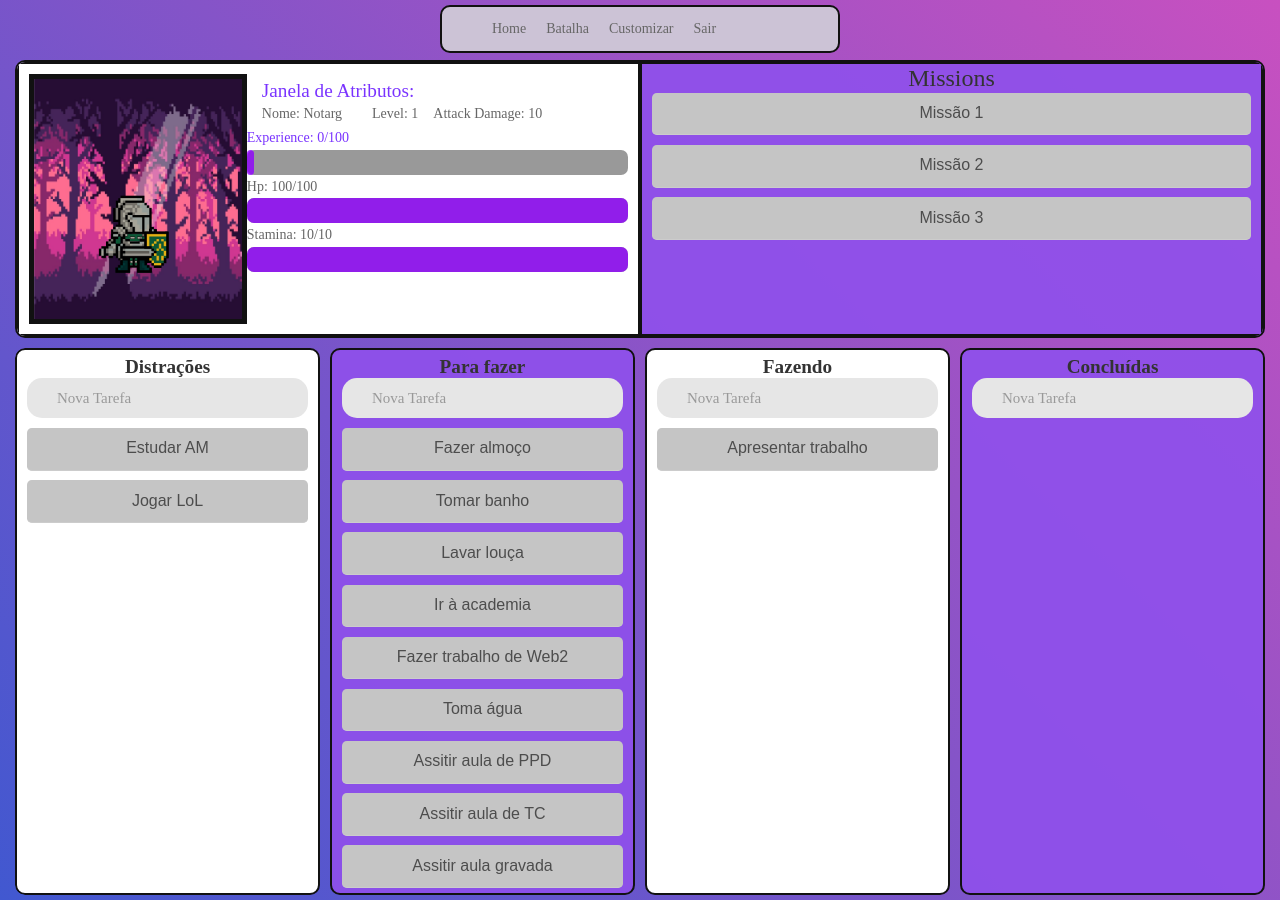
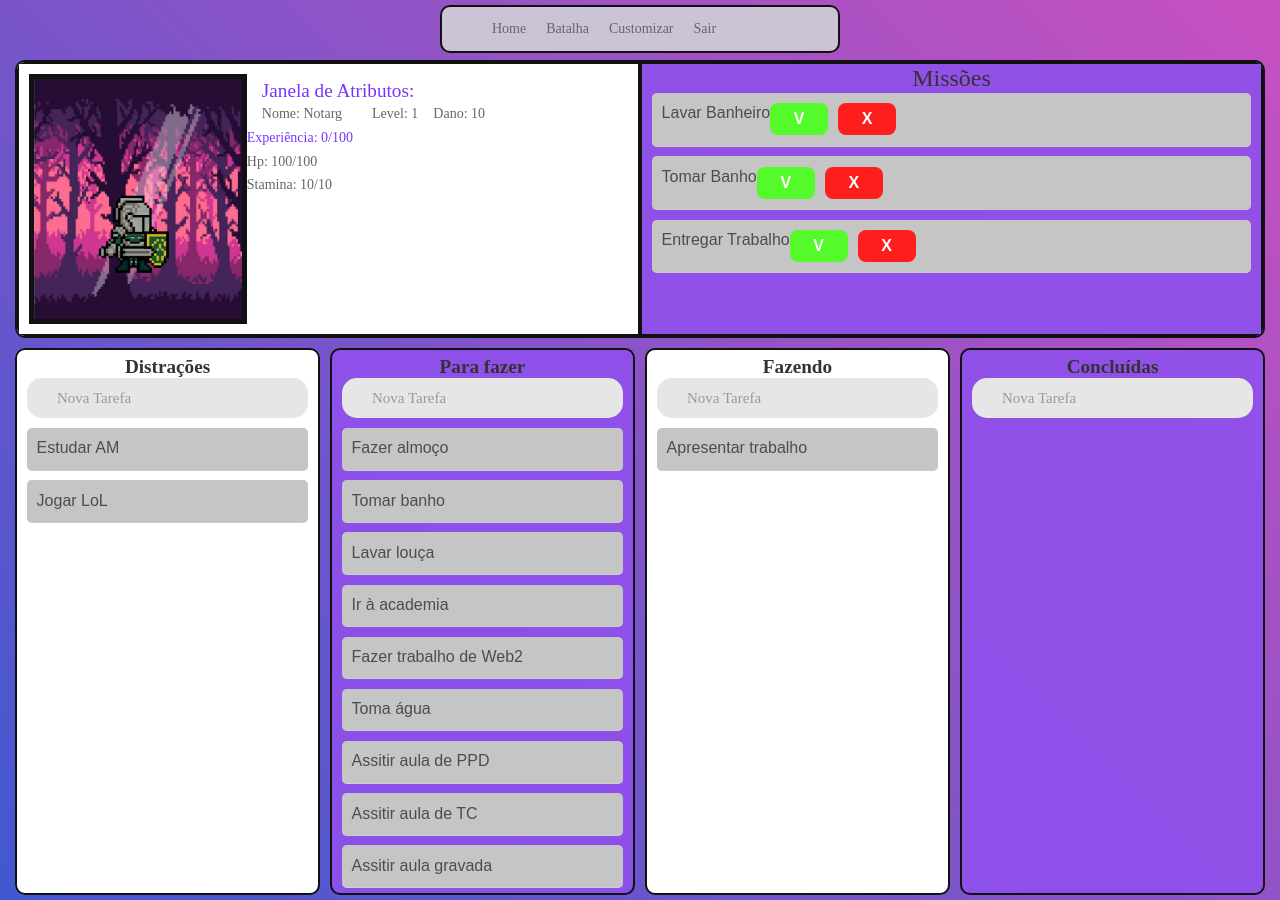
Before and after one commit to anaconrado/WEB2_projetoReact, a React (Create React App) app in the folder Frontend/: page /trelo in a window 1280 px wide. Built offline with nearby package versions, Linux system fonts and the light colour scheme.

Commit message:
Update Trelo

```diff
--- a/Frontend/package.json
+++ b/Frontend/package.json
@@ -7,6 +7,8 @@
     "@testing-library/react": "^13.4.0",
     "@testing-library/user-event": "^13.5.0",
     "react": "^18.2.0",
+    "react-dnd": "^16.0.1",
+    "react-dnd-html5-backend": "^16.0.1",
     "react-dom": "^18.2.0",
     "react-icons": "^5.0.1",
     "react-router-dom": "^6.22.0",
--- a/Frontend/src/Pages/Trelo/Trelo.js
+++ b/Frontend/src/Pages/Trelo/Trelo.js
@@ -1,5 +1,6 @@
 import React, { useEffect, useState } from "react";
 import { useDrag } from 'react-dnd'
+import * as ReactDOM from 'react-dom';
 
 
 
@@ -45,11 +46,196 @@ import Roupa6 from "../../Imagens/Mago/Roupas/RoupaVermelha.png"
 
 
 import Menu from "../../Components/Menu/Menu.js"
+import Card from "./TreloCard.js"
 
 
 
 
 export default function Trelo() {
+	//Drag and Drop
+	var baseHp = 100;
+		var attackDamage = 10;
+		var baseStamina = 10;
+		var xpAmountToLevelUp = 100;
+		var level = 1;
+		var xp = 0;
+		var stamina = 10;
+		var hp = 100;
+		var teste = "teste";
+		var cardList = [];
+
+
+		function createCard(nome, nomeLista)
+		{
+			// Create card and appends to lista1
+			console.log(nome.target.parentElement.parentElement.className);
+			// cardList.push(<Card string={nome.target.value}/>)
+			// console.log(cardList)
+			var card = document.createElement("li");
+			card.draggable = true;
+			card.ondragstart = function(e) {drag(e)};
+			card.id = "drag" + (document.getElementById(nomeLista).childElementCount + 1);
+			// card.innerHTML = nome.target.value;
+			card.appendChild(document.createTextNode(nome.target.value));
+			nome.target.value = "";
+			document.getElementById(nomeLista).appendChild(card);
+
+			if(nomeLista === "lista1")
+			{
+				// if(level > 1 || xp > 4)
+					xp -= 5;
+			}
+			else if(nomeLista === "lista4")
+			{
+				xp += 20;
+			}
+
+
+			if(xp < 0 && level > 1)
+			{
+				LevelDown();
+				return;
+			}
+
+
+			if(xp >= xpAmountToLevelUp)
+			{
+				LevelUp();
+			}
+			else
+				UpdateXP();
+		}
+
+		function _handleKeyDown(e, nomeLista){
+			if (e.key === 'Enter') {
+			  return createCard(e, nomeLista);
+			}
+		  }
+
+
+		function allowDrop(ev) {
+			ev.preventDefault();
+		}
+
+		function drag(ev) {
+			ev.dataTransfer.setData("text", ev.target.id);
+		}
+
+		function drop(ev) {
+			ev.preventDefault();
+			var data = ev.dataTransfer.getData("text");
+			var element = document.getElementById(data);
+			var parent = element.parentElement.id;
+			console.log(parent + " " + ev.target.id);
+			var target = ev.target;
+			if(target.id.includes("drag"))
+				target = target.parentElement;
+			if(target.id === parent || target.id === element.id)
+				return;
+
+			target.appendChild(element);
+
+			if(parent === "lista1")
+			{
+				xp += 5;
+			}
+			else if(parent === "lista4")
+			{
+				xp -= 20;
+			}
+
+			if(target.id === "lista1")
+			{
+				// if(level > 1 || xp > 4)
+					xp -= 5;
+			}
+			else if(target.id === "lista4")
+			{
+				xp += 20;
+			}
+
+			if(xp < 0 && level > 1)
+			{
+				LevelDown();
+				return;
+			}
+
+
+			if(xp >= xpAmountToLevelUp)
+			{
+				LevelUp();
+			}
+			else
+				UpdateXP();
+
+		}
+
+		function LevelUp()
+		{
+			baseHp += 10;
+			attackDamage += 2;
+			xp -= xpAmountToLevelUp;
+			xpAmountToLevelUp += 30;
+			hp = baseHp;
+			if(!(level % 2))
+				baseStamina++;
+			stamina = baseStamina;
+			level++;
+			UpdateStats();
+		}
+
+		function LevelDown()
+		{
+			baseHp -= 10;
+			attackDamage -= 2;
+			xpAmountToLevelUp -= 30;
+			xp = xpAmountToLevelUp + xp;
+			hp = baseHp;
+			if((level % 2))
+				baseStamina--;
+			stamina = baseStamina;
+			level--;
+			UpdateStats();
+		}
+
+		function UpdateXP()
+		{
+			if(xp < 0) return;
+			document.getElementById("xp").innerHTML = "Experiência: " + xp;
+			document.getElementById("xpAmountToLevelUp").innerHTML = xpAmountToLevelUp;
+		}
+		function UpdateStats()
+		{
+			// Update Level, Hp, Stamina and Dano text
+			document.getElementById("xp").innerHTML = "Experiência: " + xp;
+			document.getElementById("xpAmountToLevelUp").innerHTML = xpAmountToLevelUp;
+			document.getElementById("level").innerHTML = "Level: " + level;
+			document.getElementById("hp").innerHTML = "HP: " + hp;
+			document.getElementById("baseHp").innerHTML = baseHp;
+			document.getElementById("stamina").innerHTML = "Stamina: " + stamina;
+			document.getElementById("baseStamina").innerHTML = baseStamina;
+			document.getElementById("attackDamage").innerHTML = "Dano: " + attackDamage;
+		}
+
+		function FinishMission(e)
+		{
+			// gain xp and disable button
+			xp += 20;
+			document.getElementById("xp").innerHTML = "Experiência: " + xp;
+			document.getElementById("xpAmountToLevelUp").innerHTML = xpAmountToLevelUp;
+			e.target.parentElement.innerHTML = "Mission Completed";
+			console.log("FinishMission");
+		}
+
+		function FailMission(e)
+		{
+			xp -= 20;
+			document.getElementById("xp").innerHTML = "Experiência: " + xp;
+			document.getElementById("xpAmountToLevelUp").innerHTML = xpAmountToLevelUp;
+			e.target.parentElement.innerHTML = "Mission Failed";
+			console.log("FinishMission");
+		}
+
 
     //Estruturas de dados
 
@@ -89,6 +275,7 @@ useEffect(() => {
 
 
 
+
     return(
         <div class={styles.limiter}>
         <Menu />
@@ -110,45 +297,45 @@ useEffect(() => {
 							<a class={styles.namePersono}>Janela de Atributos: </a>
 							<a id="name" class={styles.person}>Nome: Notarg</a>
 							<a id="level" class={styles.lv}>Level: 1</a>
-							<a id="attackDamage" class={styles.attackDamage}>Attack Damage: 10</a>
+							<a id="attackDamage" class={styles.attackDamage}>Dano: 10</a>
 						</div>
 
 						<li>
-							<a id="xp" class={styles.xp}>Experience: 0</a>
+							<a id="xp" class={styles.xp}>Experiência: 0</a>
 							<a class={styles.xp}>/</a>
 							<a id="xpAmountToLevelUp" class={styles.xp}>100</a>
-							<div class={styles.containerXp}>
+							{/* <div class={styles.containerXp}>
 								<div class={styles.progressXp} ></div>
-							</div>
+							</div> */}
 						</li>
 						<li >
 							<a id="hp">Hp: 100</a>
 							<a>/</a>
 							<a id="baseHp">100</a>
-							<div class={styles.containerHp}>
+							{/* <div class={styles.containerHp}>
 								<div class={styles.progressHp} ></div>
-							</div>
+							</div> */}
 						</li>
 
 						<li>
 							<a id="stamina">Stamina: 10</a>
 							<a>/</a>
 							<a id="baseStamina">10</a>
-							<div class={styles.containerSt}>
+							{/* <div class={styles.containerSt}>
 								<div class={styles.progressSt} ></div>
-							</div>
+							</div> */}
 						</li>
 					</ul>
 
 				</div>
 				<div class={styles.login100Form}>
 					<span class={styles.login100FormTitle}>
-						Missions
+						Missões
 					</span>
 					<ul class={styles.listItems}>
-						<li> Missão 1</li>
-						<li> Missão 2</li>
-						<li> Missão 3</li>
+						<li> Lavar Banheiro <button className={styles.treloButton} onClick={(e) => FinishMission(e)}>V</button><button className={styles.treloButton2} onClick={(e) => FailMission(e)}>X</button></li>
+						<li> Tomar Banho <button className={styles.treloButton} onClick={(e) => FinishMission(e)}>V</button><button className={styles.treloButton2} onClick={(e) => FailMission(e)}>X</button></li>
+						<li> Entregar Trabalho <button className={styles.treloButton} onClick={(e) => FinishMission(e)}>V</button><button className={styles.treloButton2} onClick={(e) => FailMission(e)}>X</button></li>
 					</ul>
 				</div>
 
@@ -164,57 +351,59 @@ useEffect(() => {
 					<div class={styles.wrapInput100}> {/* sera? */}
                         {/* <input type="email" value={email} onChange={(e) => setEmail(e.target.value)} /> */}
 
-							<input class={styles.input100} type="text" name="pass" placeholder="Nova Tarefa" />
+							<input class={styles.input100} type="text" name="pass" placeholder="Nova Tarefa" onKeyDown={(e) => _handleKeyDown(e, "lista1")}/>
 							<span class={styles.focusInput100}></span>
 
 					</div>
 					<div class={styles.trelo1Grid} >
-						<ul class={styles.listItems} ondrop="drop(event)" ondragover="allowDrop(event)" id="lista1">
-							<li draggable="true" ondragstart="drag(event)" id="drag10">Estudar AM</li>
-							<li draggable="true" ondragstart="drag(event)" id="drag2">Jogar LoL</li>
+						<ul class={styles.listItems} onDrop={(e) => drop(e)} onDragOver={(e) => allowDrop(e)} id="lista1">
+							<li draggable="true" onDragStart={(e) => drag(e)} id="drag10">Estudar AM</li>
+							<li draggable="true" onDragStart={(e) => drag(e)} id="drag2">Jogar LoL</li>
 						</ul>
 					</div>
 				</div>
 				<div class={styles.trelo2}>
 					<h2 class={styles.titleTrelo}>Para fazer</h2>
 					<div class={styles.wrapInput100}>
-						<input class={styles.input100r} type="text" name="pass" placeholder="Nova Tarefa" />
+						<input class={styles.input100r} type="text" name="pass" placeholder="Nova Tarefa" onKeyDown={(e) => _handleKeyDown(e, "lista2")}/>
 						<span class={styles.focusInput100r}></span>
 					</div>
 					<div class={styles.trelo1Grid}>
-						<ul class={styles.listItems} ondrop="drop(event)" ondragover="allowDrop(event)" id="lista2">
-							<li draggable="true" ondragstart="drag(event)" id="drag1">Fazer almoço</li>
-							<li draggable="true" ondragstart="drag(event)" id="drag5">Tomar banho</li>
-							<li draggable="true" ondragstart="drag(event)" id="drag6">Lavar louça</li>
-							<li draggable="true" ondragstart="drag(event)" id="drag7">Ir à academia</li>
-							<li draggable="true" ondragstart="drag(event)" id="drag8">Fazer trabalho de Web2</li>
-							<li draggable="true" ondragstart="drag(event)" id="drag4">Toma água</li>
-							<li draggable="true" ondragstart="drag(event)" id="drag9">Assitir aula de PPD</li>
-							<li draggable="true" ondragstart="drag(event)" id="drag11">Assitir aula de TC</li>
-							<li draggable="true" ondragstart="drag(event)" id="drag12">Assitir aula gravada</li>
+						<ul class={styles.listItems} onDrop={(e) => drop(e)} onDragOver={(e) => allowDrop(e)}  id="lista2">
+							{/* <Card string={teste}/> */}
+							{cardList}
+							<li draggable="true" onDragStart={(e) => drag(e)} id="drag1">Fazer almoço</li>
+							<li draggable="true" onDragStart={(e) => drag(e)} id="drag5">Tomar banho</li>
+							<li draggable="true" onDragStart={(e) => drag(e)} id="drag6">Lavar louça</li>
+							<li draggable="true" onDragStart={(e) => drag(e)} id="drag7">Ir à academia</li>
+							<li draggable="true" onDragStart={(e) => drag(e)} id="drag8">Fazer trabalho de Web2</li>
+							<li draggable="true" onDragStart={(e) => drag(e)} id="drag4">Toma água</li>
+							<li draggable="true" onDragStart={(e) => drag(e)} id="drag9">Assitir aula de PPD</li>
+							<li draggable="true" onDragStart={(e) => drag(e)} id="drag11">Assitir aula de TC</li>
+							<li draggable="true" onDragStart={(e) => drag(e)} id="drag12">Assitir aula gravada</li>
 						</ul>
 					</div>
 				</div>
 				<div class={styles.trelo3}>
 					<h2 class={styles.titleTrelo}>Fazendo</h2>
 					<div class={styles.wrapInput100}>
-                    <input class={styles.input100r} type="text" name="pass" placeholder="Nova Tarefa" />
+                    <input class={styles.input100r} type="text" name="pass" placeholder="Nova Tarefa" onKeyDown={(e) => _handleKeyDown(e, "lista3")}/>
 						<span class={styles.focusInput100r}></span>
 					</div>
 					<div class={styles.trelo1Grid} >
-						<ul class={styles.listItems} ondrop="drop(event)" ondragover="allowDrop(event)" id="lista3">
-							<li draggable="true" ondragstart="drag(event)" id="drag3">Apresentar trabalho</li>
+						<ul class={styles.listItems} onDrop={(e) => drop(e)} onDragOver={(e) => allowDrop(e)} id="lista3">
+							<li draggable="true" onDragStart={(e) => drag(e)} id="drag3">Apresentar trabalho</li>
 						</ul>
 					</div>
 				</div>
 				<div class={styles.trelo4}>
 					<h2 class={styles.titleTrelo}>Concluídas</h2>
 					<div class={styles.wrapInput100}>
-                    <input class={styles.input100r} type="text" name="pass" placeholder="Nova Tarefa" />
+                    <input class={styles.input100r} type="text" name="pass" placeholder="Nova Tarefa" onKeyDown={(e) => _handleKeyDown(e, "lista4")}/>
 						<span class={styles.focusInput100r}></span>
 					</div>
 					<div class={styles.trelo1Grid} >
-						<ul class={styles.listItems}  ondrop="drop(event)" ondragover="allowDrop(event)" id="lista4">
+						<ul class={styles.listItems}  onDrop={(e) => drop(e)} onDragOver={(e) => allowDrop(e)}id="lista4">
 						</ul>
 					</div>
 				</div>
--- /dev/null
+++ b/Frontend/src/Pages/Trelo/TreloCard.js
@@ -0,0 +1,9 @@
+import React, { useEffect, useState } from "react";
+import Trelo from "../../Pages/Trelo/Trelo.js"
+
+export default function TreloCard({string})
+{
+    return(
+        <li draggable="true" onDragStart={(e) => Trelo.drag(e)} id="drag1">{string}</li>
+    )
+}
--- a/Frontend/src/Pages/Trelo/trelo.module.css
+++ b/Frontend/src/Pages/Trelo/trelo.module.css
@@ -357,13 +357,54 @@ a:hover {
   padding: 5px 10px;
 }
 
+.treloButton {
+  width: 10%;
+  height: 2rem;
+  /* margin-left: 60%; */
+  align-content: end;
+  align-self: flex-end;
+  background-color: #54fa2a;
+  border: none;
+  border-radius: 8px;
+  font-size: 1rem;
+  font-weight: 700;
+  color: white;
+  cursor: pointer;
+}
+.treloButton2 {
+  width: 10%;
+  height: 2rem;
+  margin-left: 10px;
+  align-self: flex-end;
+  background-color: #ff1e1e;
+  border: none;
+  border-radius: 8px;
+  font-size: 1rem;
+  font-weight: 700;
+  color: white;
+  cursor: pointer;
+}
+
+.disabled{
+  width: 0;
+  height: 0;
+  margin-left: 0;
+  background-color: #ffffff00;
+  color: #ffffff00;
+  border: none;
+  font-size: 0;
+  padding: 0;
+  border: 0;
+}
+
 .listItems {
   flex: 1;
   display: flex;
+  width: 100%;
   height: 100%;
   background: rgba(12, 84, 96, 0);
   flex-direction: column;
-  align-content: start;
+  align-content: center;
   /*padding: 0 0.6rem 0.5rem;*/
   overflow: auto;
 
@@ -371,6 +412,7 @@ a:hover {
 }
 
 .listItems li {
+  width: 100%;
   font-size: 1rem;
   font-weight: 400;
   line-height: 1.3;
@@ -382,8 +424,13 @@ a:hover {
   margin-bottom: 0.6rem;
   word-wrap: break-word;
   cursor: pointer;
-  text-align: center;
+  /* text-align: end; */
+  display: flex;
+  /* justify-content: space-between; */
+  flex-direction: row;
+  /* justify-content: space-between; */
 }
+
 
 .listItems li:last-of-type {
   margin-bottom: 0;
@@ -533,7 +580,7 @@ a:hover {
     width: 0%;
   }
   100% {
-    width: 2%;
+    width: 1%;
   }
 }
 
@@ -764,6 +811,8 @@ a:hover {
   padding-top: 20px;
 }
 
+
+
 .login100-form-btn {
   font-family: Montserrat-Bold;
   font-size: 15px;
```
Also changed, not shown: 1 other file (tests, documents, lock files or other folders).
